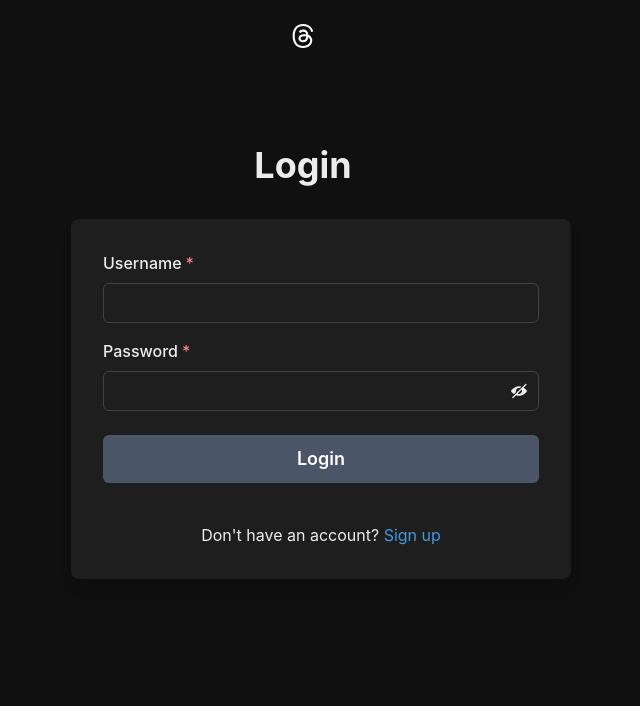
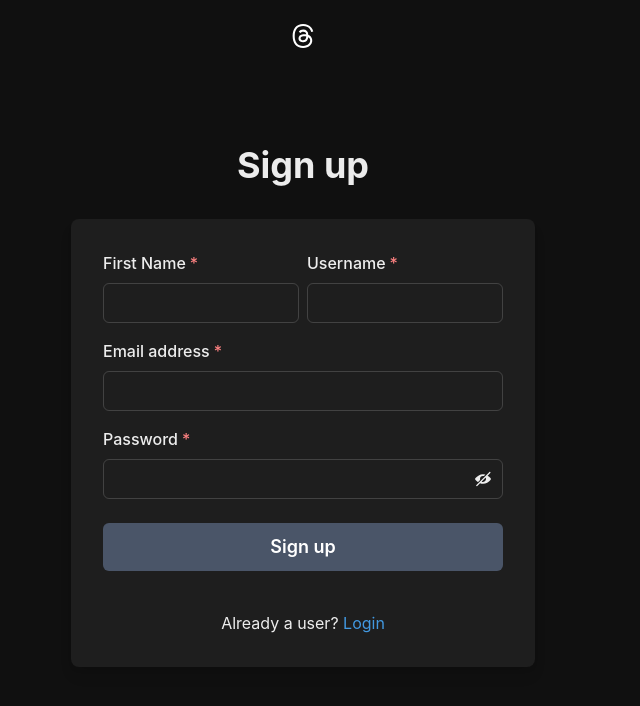
Before and after one commit to SnehashisDasgupta/Threads-lite-App, a React (Vite) app in the folder frontend/: page /auth in a window 1280 px wide. Both pictures are taken after a click on the link "Sign up". Shown: the top 706 px of the page, without its empty margins (337-977 px from the left). Built offline with nearby package versions, Linux system fonts and the light colour scheme.

Commit message:
Implemented 'Recoil', a state management library and solved CORS error

```diff
--- /dev/null
+++ b/frontend/src/atoms/authAtom.js
@@ -0,0 +1,8 @@
+import { atom } from "recoil";
+
+const authScreenAtom = atom({
+    key: "authScreenAtom",
+    default: "login",
+});
+
+export default authScreenAtom;
--- a/frontend/src/components/Login.jsx
+++ b/frontend/src/components/LoginCard.jsx
@@ -13,11 +13,16 @@
     useColorModeValue,
     Link,
   } from '@chakra-ui/react';
-  import { useState } from 'react';
-  import { ViewIcon, ViewOffIcon } from '@chakra-ui/icons';
+
+import { useState } from 'react';
+import { ViewIcon, ViewOffIcon } from '@chakra-ui/icons';
+
+import { useSetRecoilState } from 'recoil';
+import authScreenAtom from '../atoms/authAtom';
 
   export default function LoginCard() {
     const [showPassword, setShowPassword] = useState(false);
+    const setAuthScreen = useSetRecoilState(authScreenAtom);
 
     return (
       <Flex
@@ -73,7 +78,9 @@
               </Stack>
               <Stack pt={6}>
                 <Text align={'center'}>
-                  Don&apos;t have an account? <Link color={'blue.400'}>Sign up</Link>
+                  Don&apos;t have an account? <Link color={'blue.400'}
+                  onClick={() => setAuthScreen("signup")}
+                  >Sign up</Link>
                 </Text>
               </Stack>
             </Stack>
--- a/frontend/src/components/SignupCard.jsx
+++ b/frontend/src/components/SignupCard.jsx
@@ -16,9 +16,20 @@
   } from '@chakra-ui/react';
   import { useState } from 'react';
   import { ViewIcon, ViewOffIcon } from '@chakra-ui/icons';
+import { useSetRecoilState } from 'recoil';
+import authScreenAtom from '../atoms/authAtom';
 
   export default function SignupCard() {
     const [showPassword, setShowPassword] = useState(false);
+    const setAuthScreen = useSetRecoilState(authScreenAtom);
+
+    const handleSignup = async () => {
+      try {
+
+      } catch (error) {
+        console.log("Error in handleSignup: ", error);
+      }
+    }
 
     return (
       <Flex
@@ -77,13 +88,17 @@
                   color={'white'}
                   _hover={{
                     bg: useColorModeValue("gray.600", "gray.700"),
-                  }}>
+                  }}
+                  onClick={handleSignup}
+                  >
                   Sign up
                 </Button>
               </Stack>
               <Stack pt={6}>
                 <Text align={'center'}>
-                  Already a user? <Link color={'blue.400'}>Login</Link>
+                  Already a user? <Link color={'blue.400'}
+                  onClick={() => setAuthScreen("login")}
+                  >Login</Link>
                 </Text>
               </Stack>
             </Stack>
--- a/frontend/src/main.jsx
+++ b/frontend/src/main.jsx
@@ -5,6 +5,7 @@
 import { ChakraProvider, ColorModeScript, extendTheme } from '@chakra-ui/react'
 import { mode } from '@chakra-ui/theme-tools'
 import { BrowserRouter } from 'react-router-dom';
+import { RecoilRoot } from 'recoil'
 
 const styles = {
   global: (props) => ({
@@ -28,15 +29,18 @@
   }
 };
 
-const theme = extendTheme({ config, styles, colors});
+const theme = extendTheme({ config, styles, colors });
 
 ReactDOM.createRoot(document.getElementById('root')).render(
   <React.StrictMode>
+    <RecoilRoot>
+
       <BrowserRouter>
         <ChakraProvider theme={theme}>
           <ColorModeScript initialColorMode={theme.config.initialColorMode} />
           <App />
         </ChakraProvider>
       </BrowserRouter>
+    </RecoilRoot>
   </React.StrictMode>,
 )
--- a/frontend/src/pages/AuthPage.jsx
+++ b/frontend/src/pages/AuthPage.jsx
@@ -1,10 +1,14 @@
-import LoginCard from '../components/Login';
+import { useRecoilValue } from 'recoil';
+import LoginCard from '../components/LoginCard';
 import SignupCard from '../components/SignupCard';
+import authScreenAtom from '../atoms/authAtom';
 
 const AuthPage = () => {
+    const authScreenState = useRecoilValue(authScreenAtom);
+
   return (
     <>
-        <LoginCard />
+        { authScreenState === "login" ? <LoginCard/> : <SignupCard/> }
     </>
   )
 }
--- a/frontend/vite.config.js
+++ b/frontend/vite.config.js
@@ -6,5 +6,13 @@
   plugins: [react()],
   server: {
     port: 3000,
+    // Get rid of CORS errors
+    proxy: {
+      "/api": {
+        target: "http://localhost:5000",
+        changeOrigin: true,
+        secure: false,
+      }
+    }
   }
 })
```
Lines whose indentation alone changed are shown as unchanged.
